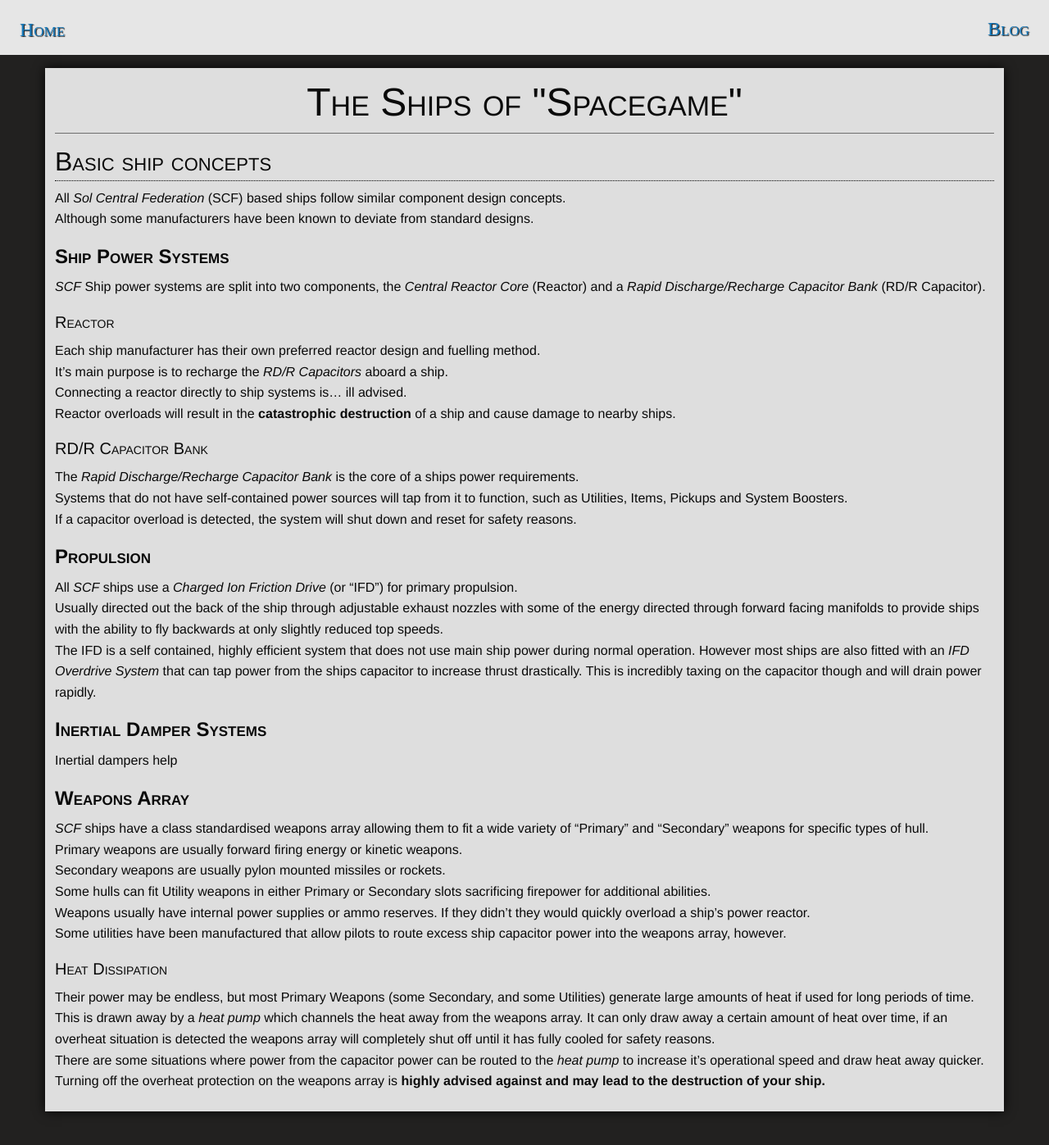
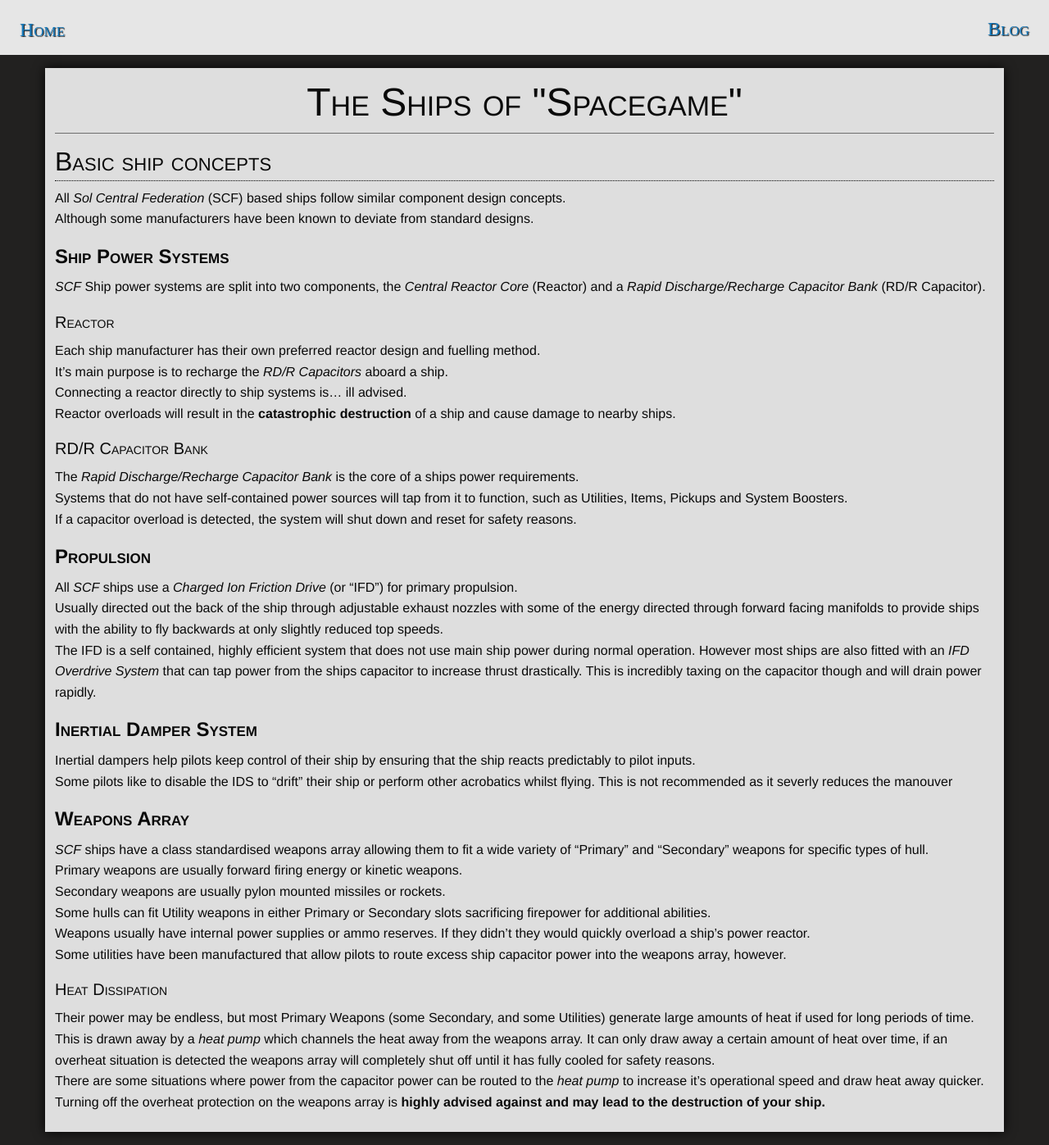
Before and after one commit to ori-sky/polar-space, a Jekyll site: the page built from designs/ships.md, in a window 1280 px wide. Shown: the whole page at 82% size. Built offline with Jekyll 4.4.1, drawn with Linux system fonts in a browser that asks for light colours; nearby versions of some CDN libraries; some web fonts are replaced; our own code applies the rules of GitHub Pages for plain Markdown files; library files that are not in the unit come from our copies; before the commit the page ends 1372 px from its top, so only the background shows below that.

Commit message:
designs/ships.md updated from https://stackedit.io/

```diff
--- a/designs/ships.md
+++ b/designs/ships.md
@@ -23,8 +23,9 @@ Usually directed out the back of the ship through adjustable exhaust nozzles wit
 The IFD is a self contained, highly efficient system that does not use main ship power during normal operation.
 However most ships are also fitted with an *IFD Overdrive System* that can tap power from the ships capacitor to increase thrust drastically. This is incredibly taxing on the capacitor though and will drain power rapidly.
 
-## Inertial Damper Systems
-Inertial dampers help
+## Inertial Damper System
+Inertial dampers help pilots keep control of their ship by ensuring that the ship reacts predictably to pilot inputs.
+Some pilots like to disable the IDS to "drift" their ship or perform other acrobatics whilst flying. This is not recommended as it severly reduces the manouver
 
 ## Weapons Array
 *SCF* ships have a class standardised weapons array allowing them to fit a wide variety of "Primary" and "Secondary" weapons for specific types of hull.
```
Also changed, not shown: other parts of designs/ships.md (+2 -2 lines).
